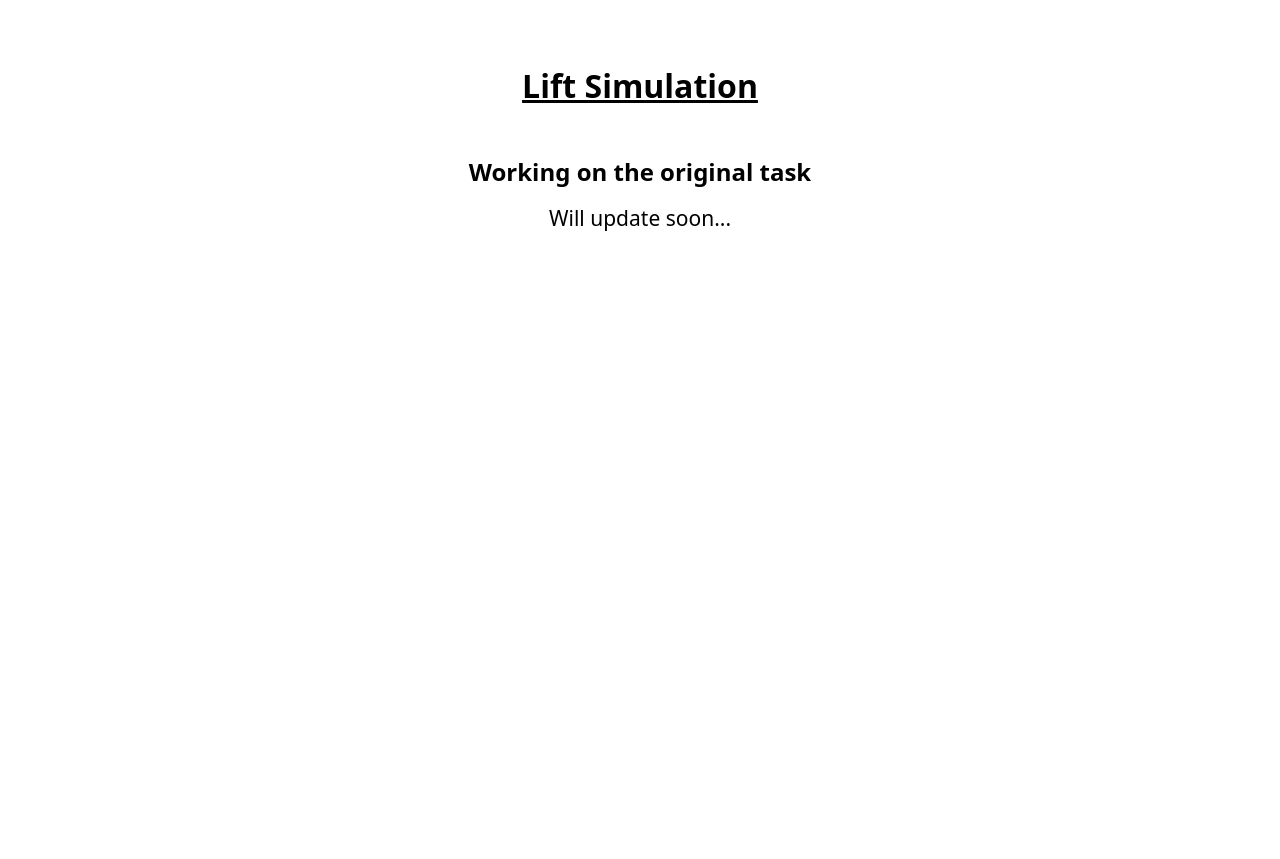
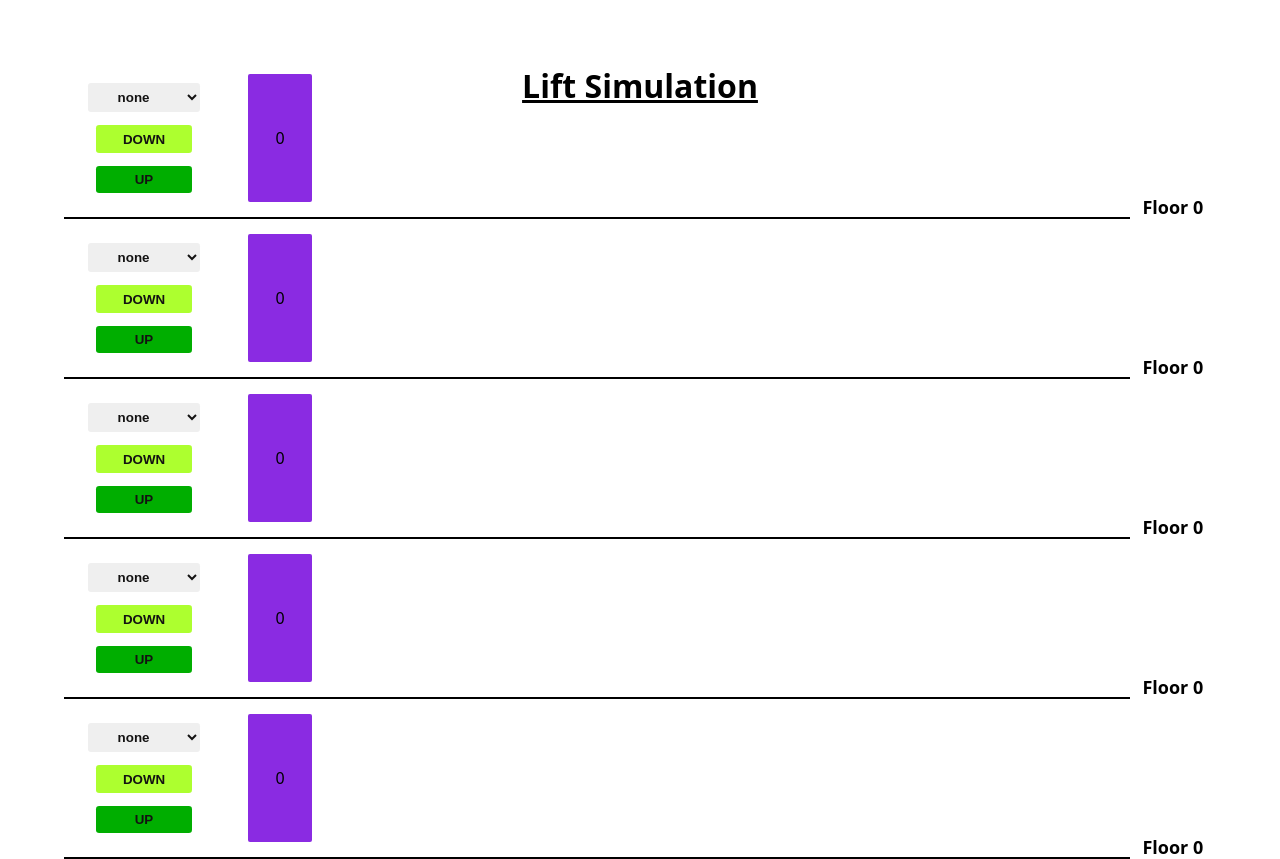
Before and after one commit to Barun355/lift-simulation, a plain HTML site: page v2/index.html in a window 1280 px wide. Before the commit the page ends 800 px from the top, so only its background shows below. Drawn offline with Linux system fonts and the light colour scheme.

Commit message:
Added the UI for the Original Task.

```diff
--- a/v1/style.css
+++ b/v1/style.css
@@ -23,12 +23,13 @@ body {
 }
 
 #root > h1 {
-    text-align: center;
-    text-decoration: underline;
+  text-align: center;
+  text-decoration: underline;
 }
 
 .flex {
   display: flex;
+  gap: 0.8rem;
 }
 
 .flex-col {
@@ -152,8 +153,8 @@ button {
 }
 
 .floor-count > span {
-    font-weight: bold;
-    font-size: 18px;
+  font-weight: bold;
+  font-size: 18px;
 }
 
 @media screen and (max-width: 720px) {
--- a/v2/index.html
+++ b/v2/index.html
@@ -10,11 +10,104 @@
     <div id="root" class="flex flex-col">
       <h1>Lift Simulation</h1>
       <div class="building" id="building">
-        <h2 style="font-size: 24px; font-weight: bold;">Working on the original task</h2>
-        <h3 style="font-size: 21px; font-weight: lighter;">Will update soon...</h3>
+        <div class="floor-buttons">
+          <div class="floor-button-group" id="floor-0-button flex">
+            <select name="lift-options" id="lift-options">
+              <option value="none">none</option>
+              <option value="1">1</option>
+              <option value="2">2</option>
+              <option value="3">3</option>
+            </select>
+            <div class="buttons flex flex-col-reverse">
+              <button class="up" id="up-floor-0">UP</button>
+              <button class="down" id="down-floor-0">DOWN</button>
+            </div>
+          </div>
+          <div class="floor-button-group" id="floor-0-button flex">
+            <select name="lift-options" id="lift-options">
+              <option value="none">none</option>
+              <option value="1">1</option>
+              <option value="2">2</option>
+              <option value="3">3</option>
+            </select>
+            <div class="buttons flex flex-col-reverse">
+              <button class="up" id="up-floor-0">UP</button>
+              <button class="down" id="down-floor-0">DOWN</button>
+            </div>
+          </div>
+          <div class="floor-button-group" id="floor-0-button flex">
+            <select name="lift-options" id="lift-options">
+              <option value="none">none</option>
+              <option value="1">1</option>
+              <option value="2">2</option>
+              <option value="3">3</option>
+            </select>
+            <div class="buttons flex flex-col-reverse">
+              <button class="up" id="up-floor-0">UP</button>
+              <button class="down" id="down-floor-0">DOWN</button>
+            </div>
+          </div>
+          <div class="floor-button-group" id="floor-0-button flex">
+            <select name="lift-options" id="lift-options">
+              <option value="none">none</option>
+              <option value="1">1</option>
+              <option value="2">2</option>
+              <option value="3">3</option>
+            </select>
+            <div class="buttons flex flex-col-reverse">
+              <button class="up" id="up-floor-0">UP</button>
+              <button class="down" id="down-floor-0">DOWN</button>
+            </div>
+          </div>
+          <div class="floor-button-group" id="floor-0-button flex">
+            <select name="lift-options" id="lift-options">
+              <option value="none">none</option>
+              <option value="1">1</option>
+              <option value="2">2</option>
+              <option value="3">3</option>
+            </select>
+            <div class="buttons flex flex-col-reverse">
+              <button class="up" id="up-floor-0">UP</button>
+              <button class="down" id="down-floor-0">DOWN</button>
+            </div>
+          </div>
+        </div>
+        <div class="lifts-container" id="lifts">
+          <div class="floor-lift">
+            <div class="lift center" id="lift-0">0</div>
+          </div>
+          <div class="floor-lift">
+            <div class="lift center" id="lift-0">0</div>
+          </div>
+          <div class="floor-lift">
+            <div class="lift center" id="lift-0">0</div>
+          </div>
+          <div class="floor-lift">
+            <div class="lift center" id="lift-0">0</div>
+          </div>
+          <div class="floor-lift">
+            <div class="lift center" id="lift-0">0</div>
+          </div>
+        </div>
+        <div class="floor-counts-container" id="floors">
+          <div class="floor-count" id="floor-count-0">
+            <span>Floor 0</span>
+          </div>
+          <div class="floor-count" id="floor-count-0">
+            <span>Floor 0</span>
+          </div>
+          <div class="floor-count" id="floor-count-0">
+            <span>Floor 0</span>
+          </div>
+          <div class="floor-count" id="floor-count-0">
+            <span>Floor 0</span>
+          </div>
+          <div class="floor-count" id="floor-count-0">
+            <span>Floor 0</span>
+          </div>
+        </div>
       </div>
     </div>
-
 
     <script src="index.js"></script>
   </body>
--- a/v2/style.css
+++ b/v2/style.css
@@ -29,6 +29,7 @@
 
 .flex {
   display: flex;
+  gap: 0.8rem;
 }
 
 .flex-col {
@@ -59,9 +60,9 @@
   flex-wrap: wrap-reverse;
 }
 
+select,
 button {
   height: fit-content;
-    width: 6rem;
   padding: 0.4rem 1.6rem;
   border: none;
   outline: none;
@@ -69,9 +70,17 @@
   font-weight: bold;
   color: rgb(19, 18, 18);
   border-radius: 0.2rem;
+}
+
+select {
+  width: 7rem;
+}
+
+button {
   display: flex;
   justify-content: center;
   align-items: center;
+  width: 6rem;
 }
 
 .down {
@@ -93,63 +102,51 @@
 
 .building {
   display: flex;
-    flex-direction: column;
   justify-content: start;
   align-items: center;
-    height: fit-content;
-    width: 100;
-    padding: 2rem 0;
-    gap: 1rem;
+  min-height: 100%;
+  width: 100%;
+  padding: 2rem 1rem;
+  gap: 0px;
 }
 
-  .floor {
-    width: 100%;
-    height: 8rem;
+.floor-button-group {
   display: flex;
-    gap: 0.4rem;
-  }
-
-  .left {
-    width: 100%;
-    height: 100%;
-    display: flex;
-    flex: 1;
-    position: relative;
-    padding-bottom: 0.6rem;
+  flex-direction: column;
+  justify-content: center;
+  align-items: center;
+  gap: 0.8rem;
+  padding: 0 1.5rem;
+  border-bottom: 2px solid black;
 }
 
 .buttons {
   gap: 0.8rem;
 }
 
-  .lift-container {
-    height: 100%;
-    width: 100%;
+.lifts-container {
   flex: 1;
-    padding: 0 4rem;
+}
+
+.floor-lift {
   display: flex;
-    overflow-y: visible;
-    gap: 1rem;
+  justify-content: start;
+  align-items: center;
+  padding: 0 1.5rem;
+  border-bottom: 2px solid black;
 }
 
 .lift {
   width: 4rem;
-    height: 100%;
+  height: 8rem;
   background-color: blueviolet;
   border-radius: 2px;
 }
 
-  .floor-divider {
-    border: 1px solid black;
-    width: 100%;
-    height: 1px;
-    position: absolute;
-    bottom: 0px;
-    left: 0px;
-  }
-
 .floor-count {
-    padding-bottom: 0.8rem;
+  display: flex;
+  flex-direction: column-reverse;
+  padding: 0 .8rem;
 }
 
 .floor-count > span {
@@ -157,13 +154,23 @@
   font-size: 18px;
 }
 
+.floor-count,
+.floor-button-group,
+.floor-lift {
+  height: 10rem;
+  width: 100%;
+}
+
+.floor-counts-container,
+.lifts-container,
+.floor-buttons {
+  min-height: 100%;
+  gap: 0rem;
+}
+
 @media screen and (max-width: 720px) {
   #root {
     padding: 2rem 1rem;
-    }
-
-    .floor {
-      flex-direction: column;
   }
 }
 
```
Also changed, not shown: index.html (+13 -4 lines), v1/index.html (+8 -3 lines), v1/index.js (+5 -5 lines), 1 other file. Lines whose indentation alone changed are shown as unchanged.
